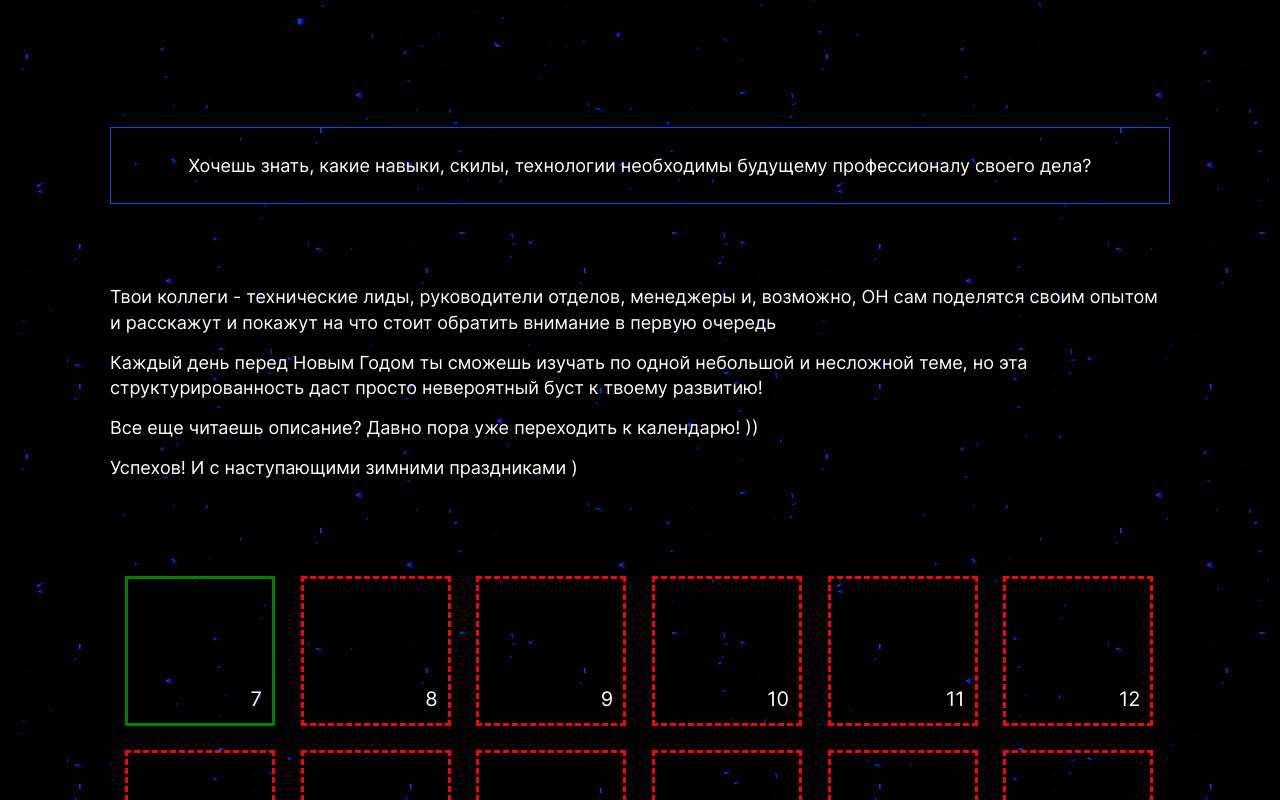
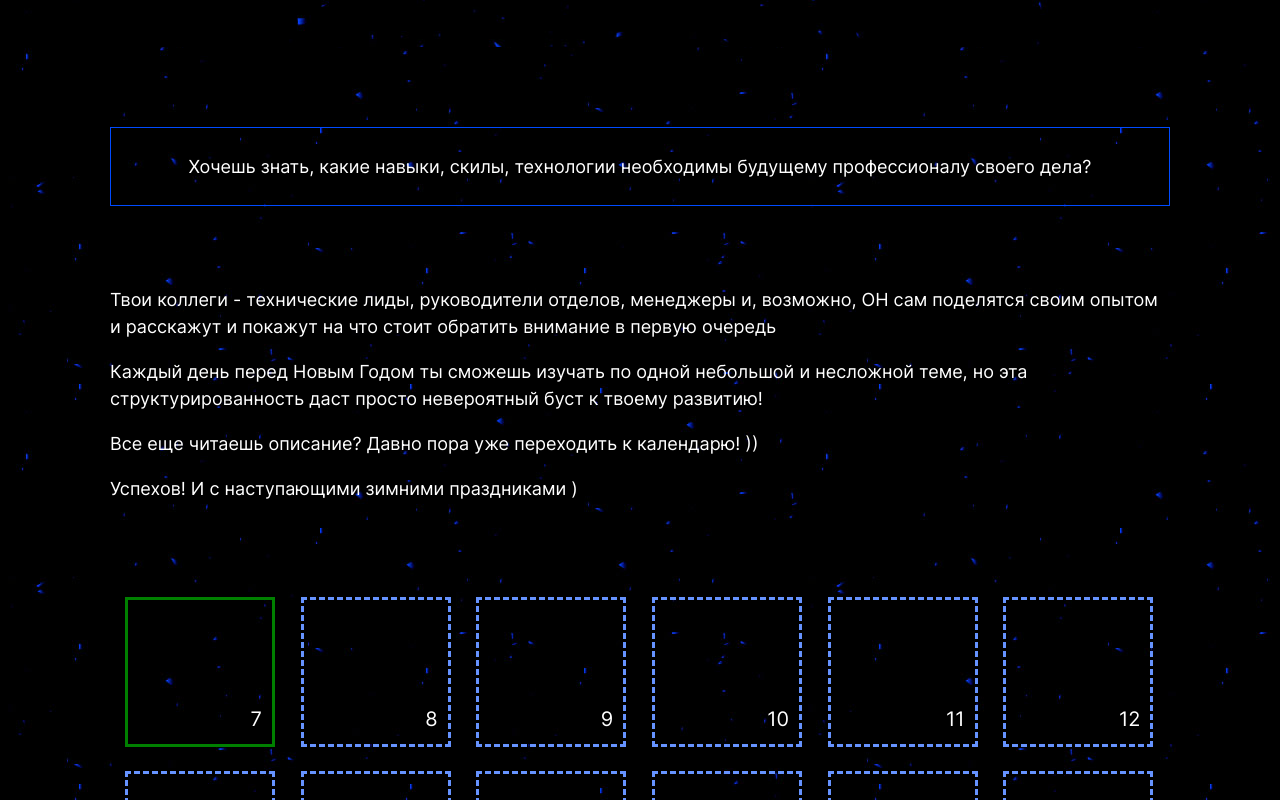
Before and after one commit to Siromolot/Calendar, a React (Create React App) app in the folder frontend/: page / in a window 1280 px wide. Shown: the part 680-1480 px from the top of the page. Built offline with nearby package versions, Linux system fonts and the light colour scheme.

Commit message:
Style: change day item color border

```diff
--- a/frontend/src/components/CalendarItem/index.scss
+++ b/frontend/src/components/CalendarItem/index.scss
@@ -30,5 +30,6 @@
 }
 
 .calendar-item__close-day {
-  border: 3px dashed red;
+  //border: 3px dashed red;
+  border: 3px dashed lighten($color_lad, 20%);
 }
--- a/frontend/src/index.scss
+++ b/frontend/src/index.scss
@@ -27,9 +27,9 @@ body {
   font-family: 'Inter-Regular';
   color: white;
   font-size: 18px;
-  line-height: 1.4;
+  line-height: 1.5;
 }
 
 p {
-  margin-bottom: 15px;
+  margin-bottom: 18px;
 }
```
